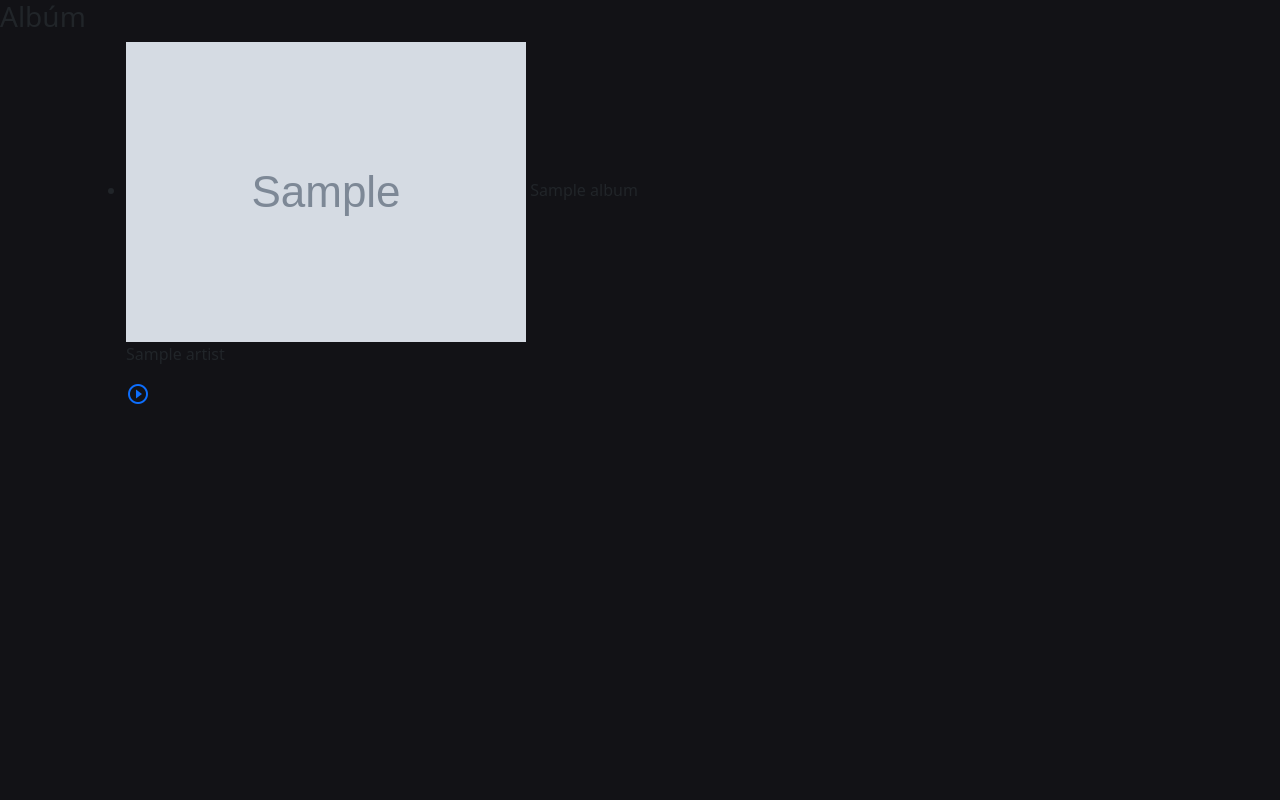
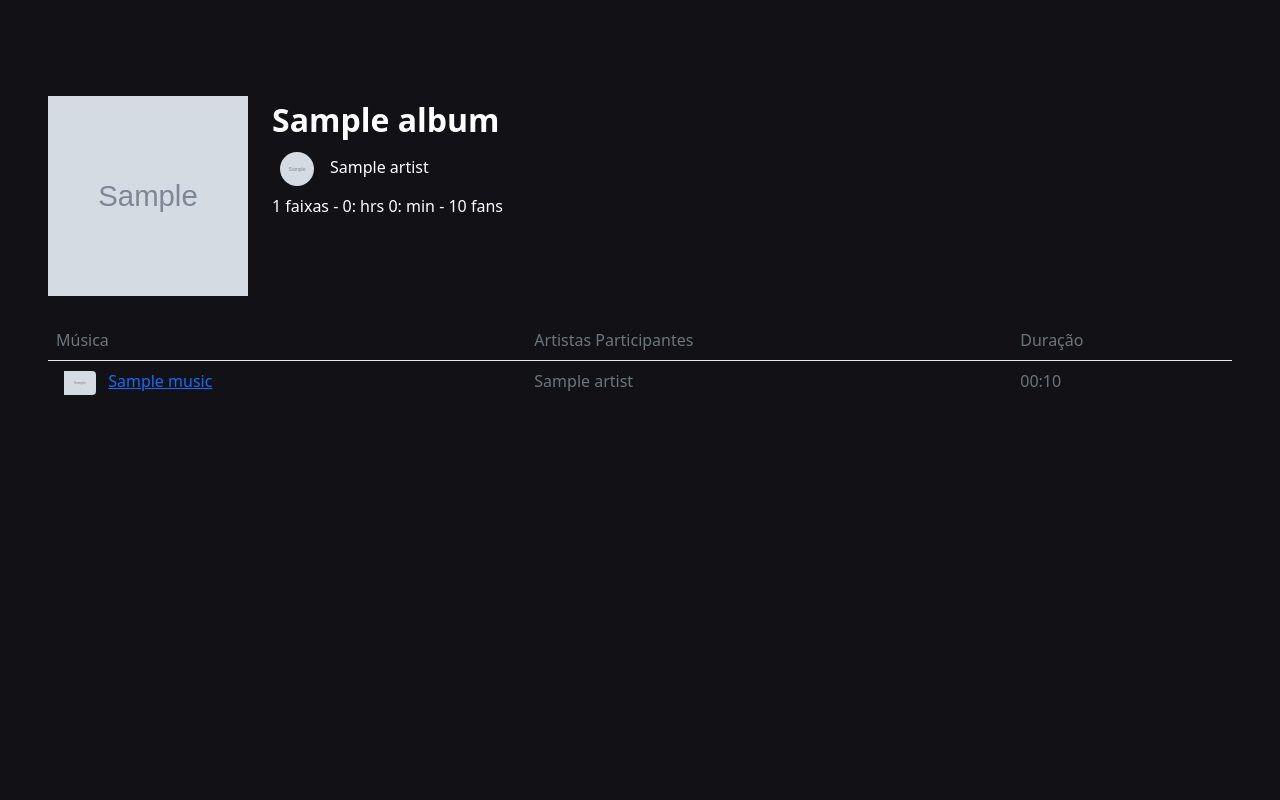
Before and after one commit to LucasSantus/django-deezer, a Django app: template templates/deezer/album.html in a window 1280 px wide. Run offline with Django 3.2, Linux system fonts and the light colour scheme; the template is opened without the code that fills it: most values are stand-ins (such as "Sample title", 1, 10 or a date in 2020); grey boxes marked "Sample" are stand-in pictures; parts of the project's set-up code (start-up, migrations or seed data) failed here and were passed over; some libraries are stand-ins or nearby versions.

Commit message:
:pushpin: change archives templates/deezer/album.html

```diff
--- a/templates/deezer/album.html
+++ b/templates/deezer/album.html
@@ -1,31 +1,47 @@
 {% extends "base.html" %}
 
+{% load static %}
+
+{% load tags_extras %}
+
 {% block content %}
-
-<main>
-    <div class="col s12 m6 l10 center">
-        <h3 class="text-theme truncate">Albúm</h3>
-    </div>
-
-    <div class="container">
-        <div class="container">
-            <div class="row">
-                <div class="col s12">
-                    <ul class="collection">
-                        {% for album in list.tracks.data %}
-                        <li class="collection-item avatar">
-                            <img src="{{list.cover_small}}" alt="" class="circle">
-                            <span class="title truncate">{{album.title}}</span>
-                            <p class="truncate">{{album.artist.name}}</p>
-                            <a href="{{album.preview}}" class="secondary-content"><i class="material-icons">play_circle_outline</i></a>
-                        </li>
-                        {% endfor %}
-
-                    </ul>
+    <div class="my-5 p-5 text-white">
+        <div class="row">
+            <div class="col-12 col-md-auto">
+                <img src="{{album.cover_big}}" width="200" height="200" alt="Imagem da playlist">
+            </div>
+            <div class="col-12 col-md-auto">
+                <span class="fs-2 fw-bolder">{{album.title}}</span>
+                <div>
+                    <img src="{{album.artist.picture_medium}}" width="50" height="50" alt="Imagem do album {{album.artist.name}}" class="fs-6 p-2 rounded-pill me-2">{{album.artist.name}}
                 </div>
+                <span>{{album.nb_tracks}} faixas - {{album.duration|convert_seconds_in_hours}} - {{album.fans}} fans</span>
             </div>
         </div>
+        <div class="pt-4">
+            <table id="dataTable" class="table" style="width:100%">
+                <thead>
+                    <tr class="text-white">
+                        <th class="hover">Música</th>
+                        <th class="hover">Artistas Participantes</th>
+                        <th class="hover">Duração</th>
+                    </tr>
+                </thead>
+                <tbody>
+                    {% for music in album.tracks.data %}
+                        <tr>
+                            <td class="truncate">
+                                <img src="{{music.album.cover_medium}}" class="rounded ps-2" width="40" alt="Imagem do Album {{music.album.title}}">
+                                <a href="{{music.preview}}">
+                                    <span class="ps-2 truncate">{{music.title}}</span>
+                                </a>
+                            </td>
+                            <td class="truncate text-muted">{{music.artist.name}}</td>
+                            <td class="truncate text-muted">{{music.duration|convert_seconds_in_minutes}}</td>
+                        </tr>
+                    {% endfor %}
+                </tbody>
+            </table>
+        </div>
     </div>
-</main>
-
-{% endblock content %}
+{% endblock %}
```
